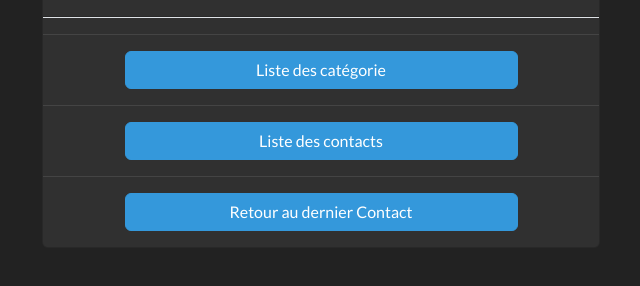
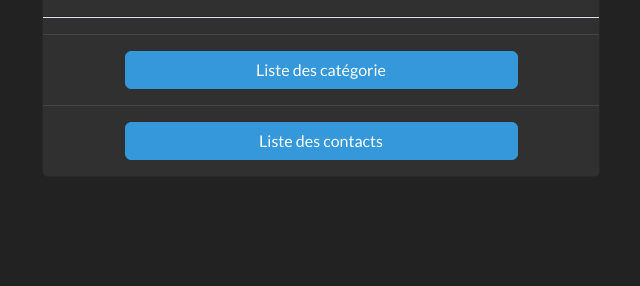
Before and after one commit to Ousmane-Mo/GestionConctact, a Symfony app: template templates/category/CategoryInfo.html.twig in a window 1280 px wide. Shown: the part 286-572 px from the top of the page, without its empty margins (319-959 px from the left). Run offline with Twig, Linux system fonts and the light colour scheme; the template is opened without the code that fills it, so the values that code supplies are empty; some libraries are stand-ins or nearby versions.

Commit message:
CategoryInfo page Update

```diff
--- a/templates/category/CategoryInfo.html.twig
+++ b/templates/category/CategoryInfo.html.twig
@@ -23,9 +23,6 @@
                 </li>
                 <li class="list-group-item">
                     <a href=" {{path('contacts')}} " class="btn btn-info text-center m-2 w-75">Liste des contacts</a>
-                </li>
-                <li class="list-group-item">
-                    <a href=" {{path('contact', {'id' : prevCont})}} " class="btn btn-info text-center m-2 w-75">Retour au dernier Contact</a>
                 </li>
                 </ul>
             </div>
```
